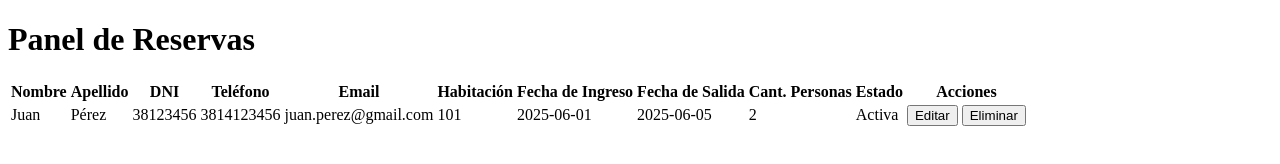
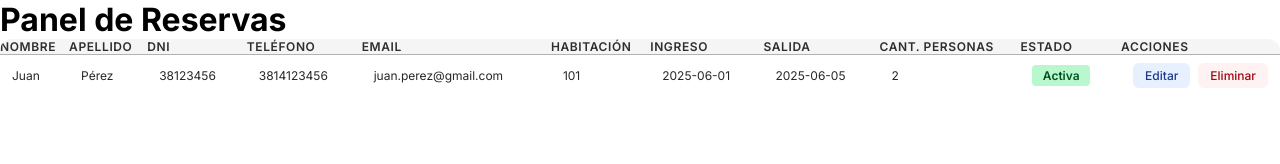
Before and after one commit to LucasIbanez13/Trabajo-Practico-Hotel, a website: page frontend/index.html in a window 1280 px wide. Drawn offline with Linux system fonts and the light colour scheme.

Commit message:
copiar y pegar estilos de css

```diff
--- a/frontend/css/style.css
+++ b/frontend/css/style.css
@@ -0,0 +1,162 @@
+* {
+    margin: 0;
+    padding: 0;
+    box-sizing: border-box;
+    font-family: 'Inter', sans-serif;
+}
+
+.table-container {
+    width: 100%;
+    overflow-y: hidden;
+    border-radius: 0.75rem;
+    background-color: oklch(100% 0 0);
+    border: 1px solid var(--border);
+    box-shadow: var(--shadow);
+}
+
+.reservas-table {
+    border-collapse: collapse;
+    width: 100%;
+}
+
+.reservas-table__head, .reservas-table__row {
+    border-right: 1px solid var(--border);
+    padding: 0.75rem 1rem;
+    text-align: left;
+}
+
+.reservas-table__head .reservas-table__row--header {
+    border-bottom: 1px solid oklch(0% 0 0 / 0.15);
+    background-color: oklch(97% 0 0);
+}
+
+.reservas-table__heading {
+    font-size: 0.75rem;
+    font-weight: 600;
+    text-transform: uppercase;
+    letter-spacing: 0.05em;
+    color: oklch(30% 0 0);
+}
+
+.reservas-table__heading:last-child,
+.reservas-table__cell:last-child {
+    border-right: none;
+}
+
+.reservas-table__cell:last-child {
+    width: 1%;
+    white-space: nowrap;
+}
+
+.reservas-table__body .reservas-table__row {
+    transition: background-color 0.15s;
+}
+
+.reservas-table__body .reservas-table__row:nth-child(even) {
+    background-color: oklch(98.2% 0 0);
+}
+
+.reservas-table__body .reservas-table__row:hover {
+    background-color: oklch(97.2% 0 254.604);
+}
+
+.reservas-table__cell {
+    font-size: 0.75rem;
+    color: oklch(27.4% 0 0);
+    border-bottom: 1px solid var(--border);
+    padding: 0.5rem 0.75rem;
+}
+
+/* ── Estado badge ── */
+.reservas-table__cell--estado span {
+    display: inline-block;
+    padding: 0.2rem 0.65rem;
+    border-radius: 0.25rem;
+    font-size: 0.75rem;
+    font-weight: 600;
+}
+
+.reservas-table__cell--activa span {
+    background-color: oklch(92.5% 0.084 155.995);
+    color: oklch(36.6% 0.129 154.63);
+}
+
+.reservas-table__cell--cancelada span {
+    background-color: oklch(88.5% 0.062 18.334);
+    color: oklch(44.4% 0.177 26.899);
+}
+
+.reservas-table__cell--pendiente span {
+    background-color: oklch(94% 0.08 85);
+    color: oklch(40% 0.12 85);
+}
+
+/* ── Acciones ── */
+.reservas-table__actions {
+    display: flex;
+    gap: 0.5rem;
+}
+
+.btn-action {
+    border: none;
+    border-radius: 0.375rem;
+    padding: 0.3rem 0.75rem;
+    font-size: 0.75rem;
+    font-weight: 500;
+    cursor: pointer;
+    transition: background-color 0.15s;
+}
+
+.btn-action--edit {
+    background-color: oklch(95.4% 0.029 264.536);
+    color: oklch(37.9% 0.146 265.522);
+}
+
+.btn-action--edit:hover {
+    background-color: oklch(88.994% 0.062 206.145);
+}
+
+.btn-action--delete {
+    background-color: oklch(97% 0.013 17.38);
+    color: oklch(44.4% 0.177 26.899);
+}
+
+.btn-action--delete:hover {
+    background-color: oklch(88.5% 0.062 18.334);
+}
+
+/* ── Empty state ── */
+.reservas-table__empty {
+    text-align: center;
+    padding: 2.5rem 1rem;
+    color: oklch(55% 0 0);
+    font-size: 0.875rem;
+}
+
+/* ── Toast ── */
+.toast {
+    position: fixed;
+    bottom: 1.5rem;
+    right: 1.5rem;
+    padding: 0.75rem 1.25rem;
+    border-radius: 0.5rem;
+    font-size: 0.875rem;
+    font-weight: 500;
+    box-shadow: 0 4px 16px rgba(0, 0, 0, 0.12);
+    z-index: 100;
+    transition: opacity 0.3s, transform 0.3s;
+}
+
+.toast.hidden {
+    display: none;
+}
+
+.toast--success {
+    background-color: oklch(92.5% 0.084 155.995);
+    color: oklch(28% 0.1 154.63);
+}
+
+.toast--error {
+    background-color: oklch(88.5% 0.062 18.334);
+    color: oklch(35% 0.15 26.899);
+}
--- a/frontend/index.html
+++ b/frontend/index.html
@@ -7,6 +7,7 @@
     <title>Panel de Reservas</title>
 
     <link rel="stylesheet" href="./css/style.css">
+    <link href="https://fonts.googleapis.com/css2?family=Inter:ital,opsz,wght@0,14..32,100..900;1,14..32,100..900&display=swap" rel="stylesheet">
 </head>
 <body>
     <header class="header">
@@ -26,12 +27,15 @@
                             <th class="reservas-table__heading">Teléfono</th>
                             <th class="reservas-table__heading">Email</th>
                             <th class="reservas-table__heading">Habitación</th>
-                            <th class="reservas-table__heading">Fecha de Ingreso</th>
-                            <th class="reservas-table__heading">Fecha de Salida</th>
+                            <th class="reservas-table__heading">Ingreso</th>
+                            <th class="reservas-table__heading">Salida</th>
                             <th class="reservas-table__heading">Cant. Personas</th>
                             <th class="reservas-table__heading">Estado</th>
                             <th class="reservas-table__heading">Acciones</th>
                         </tr>
+                    </thead>
+                    <tbody class="reservas-table__body" id="tabla-reservas">
+
                         <tr class="reservas-table__row">
                             <td class="reservas-table__cell">Juan</td>
                             <td class="reservas-table__cell">Pérez</td>
@@ -52,9 +56,6 @@
                                 </div>
                             </td>
                         </tr>
-                    </thead>
-                    <tbody class="reservas-table__body" id="tabla-reservas">
-                        <!-- filas generadas dinámicamente -->
                     </tbody>
                 </table>
             </div>
```
